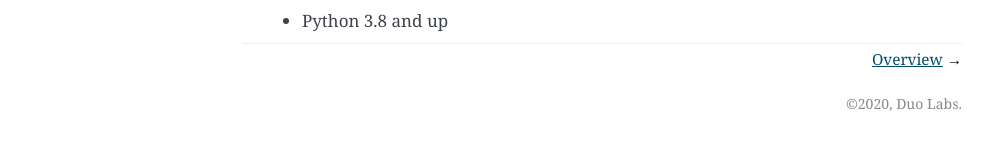
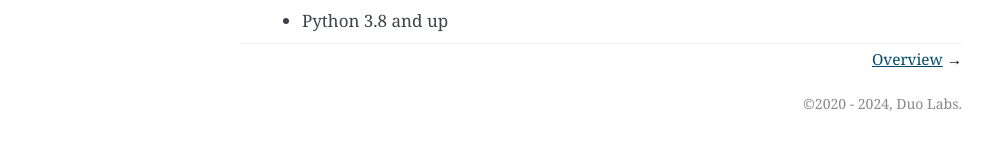
Before and after one commit to duo-labs/py_webauthn, a Sphinx documentation site: the page built from source/index.md, in a window 1280 px wide. Shown: the part 510-660 px from the top of the page, without its empty margins (148-1140 px from the left). Built offline with Sphinx 7.4.7, drawn with Linux system fonts in a browser that asks for light colours.

Commit message:
Expand copyright out to this year

```diff
--- a/source/conf.py
+++ b/source/conf.py
@@ -7,7 +7,7 @@
 # https://www.sphinx-doc.org/en/master/usage/configuration.html#project-information
 
 project = "py_webauthn"
-copyright = "2020, Duo Labs"
+copyright = "2020 - 2024, Duo Labs"
 author = "Duo Labs"
 release = "v2.2.0"
 
```
